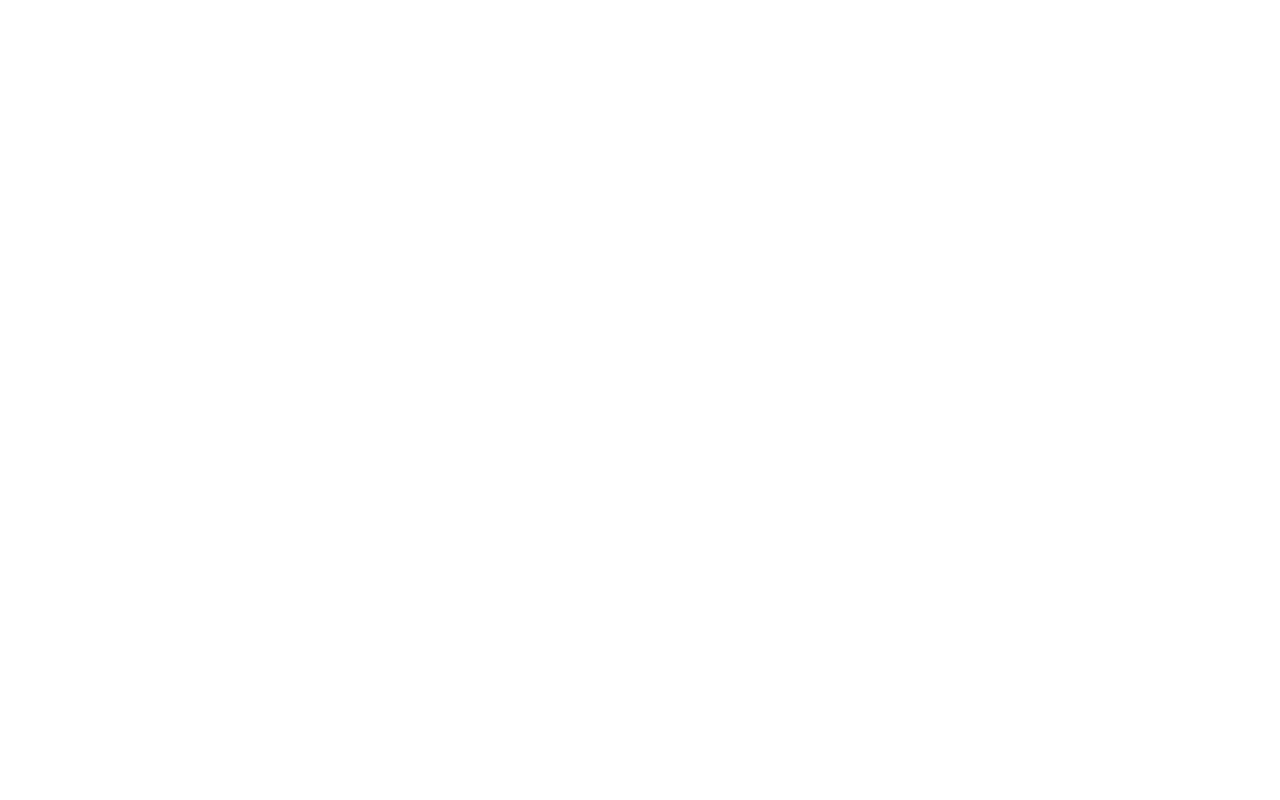
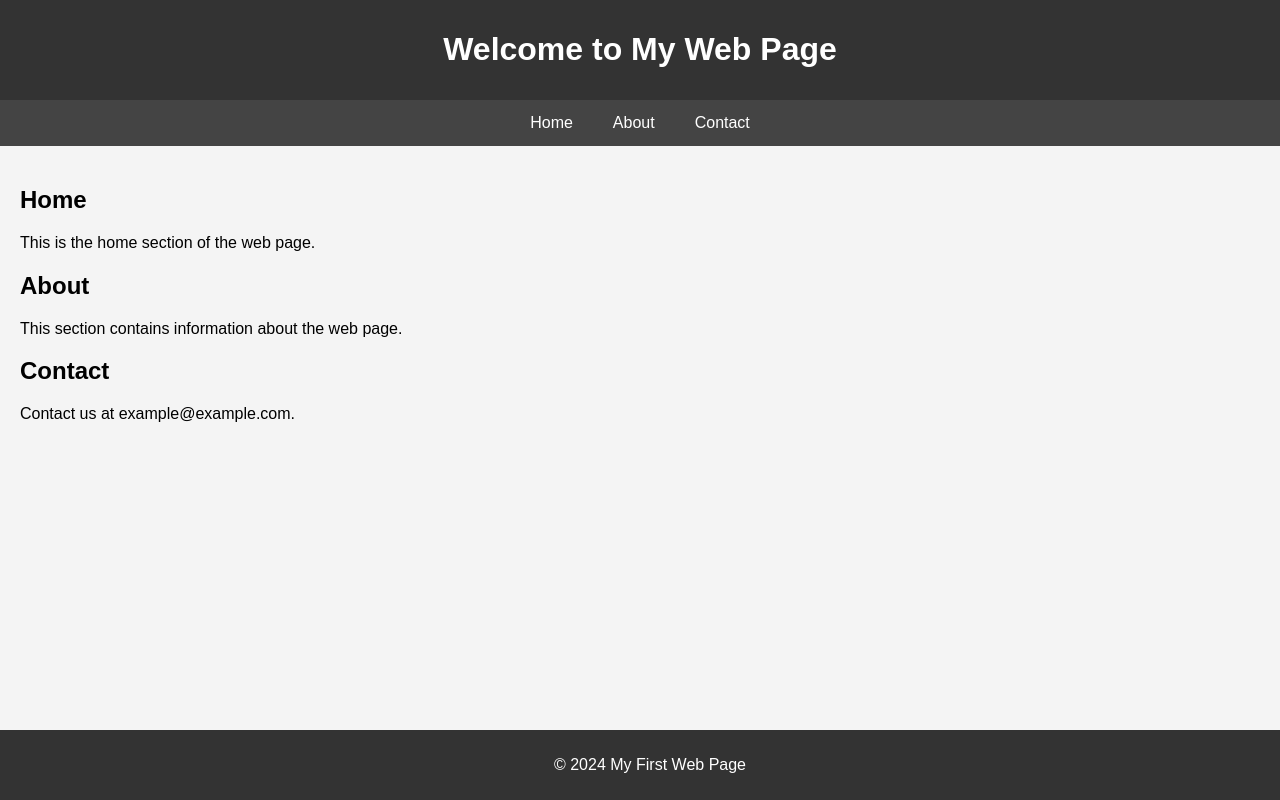
Before and after one commit to Rakib69A/my-simple-website, a plain HTML site: page index.html in a window 1280 px wide. Drawn offline with Linux system fonts and the light colour scheme.

Commit message:
create a simple web page

```diff
--- a/index.html
+++ b/index.html
@@ -3,9 +3,79 @@
 <head>
     <meta charset="UTF-8">
     <meta name="viewport" content="width=device-width, initial-scale=1.0">
-    <title>This is my simple website</title>
+    <title>My First Web Page</title>
+    <style>
+        body {
+            font-family: Arial, sans-serif;
+            margin: 0;
+            padding: 0;
+            background-color: #f4f4f4;
+        }
+        header {
+            background-color: #333;
+            color: white;
+            padding: 10px 0;
+            text-align: center;
+        }
+        nav {
+            display: flex;
+            justify-content: center;
+            background-color: #444;
+        }
+        nav a {
+            color: white;
+            padding: 14px 20px;
+            text-decoration: none;
+        }
+        nav a:hover {
+            background-color: #555;
+        }
+        .container {
+            padding: 20px;
+        }
+        footer {
+            text-align: center;
+            padding: 10px;
+            background-color: #333;
+            color: white;
+            position: fixed;
+            width: 100%;
+            bottom: 0;
+        }
+    </style>
 </head>
 <body>
 
+<header>
+    <h1>Welcome to My Web Page</h1>
+</header>
+
+<nav>
+    <a href="#home">Home</a>
+    <a href="#about">About</a>
+    <a href="#contact">Contact</a>
+</nav>
+
+<div class="container">
+    <section id="home">
+        <h2>Home</h2>
+        <p>This is the home section of the web page.</p>
+    </section>
+
+    <section id="about">
+        <h2>About</h2>
+        <p>This section contains information about the web page.</p>
+    </section>
+
+    <section id="contact">
+        <h2>Contact</h2>
+        <p>Contact us at example@example.com.</p>
+    </section>
+</div>
+
+<footer>
+    <p>&copy; 2024 My First Web Page</p>
+</footer>
+
 </body>
 </html>
```
